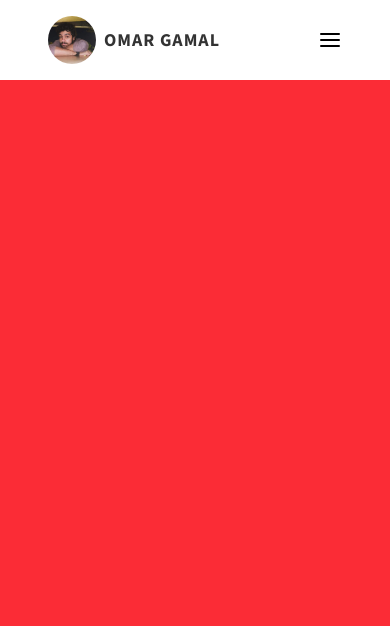
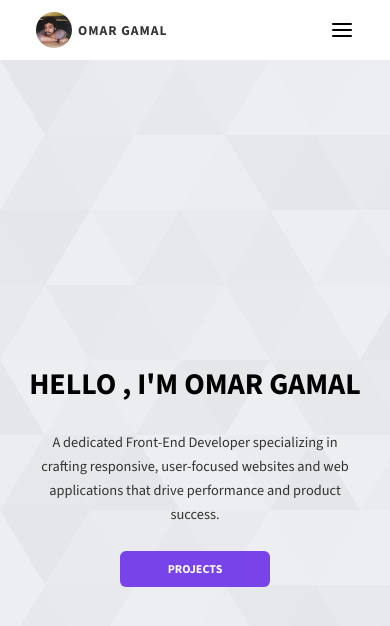
Before and after one commit to omargamal510/omargamal-portfolio, a Next.js app: page / in a window 390 px wide. Shown: the top 626 px of the page. Built offline with nearby package versions, Linux system fonts and the light colour scheme.

Commit message:
[ADD] Hero responsive , type writer custom hook as reusability

```diff
--- a/src/app/globals.css
+++ b/src/app/globals.css
@@ -19,8 +19,30 @@
   --foreground: #171717;
 }
 
+/* Base (mobile first) */
 html {
-  font-size: 16px;
+  font-size: 12px;
+}
+
+/* Tablets and up */
+@media (min-width: 768px) {
+  html {
+    font-size: 14px;
+  }
+}
+
+/* Laptops and up */
+@media (min-width: 1024px) {
+  html {
+    font-size: 16px;
+  }
+}
+
+/* Desktops */
+@media (min-width: 1280px) {
+  html {
+    font-size: 18px;
+  }
 }
 
 /* @theme inline {
@@ -32,6 +54,7 @@ html {
 
 @theme {
   --color-main-purple: #7843e9;
+  --color-main-gray: #333;
   --color-custom-blue: oklch(0.72 0.11 178);
 }
 
@@ -49,6 +72,10 @@ body {
   @apply transition-all duration-300 ease-in-out;
 }
 
+.flex-center {
+  @apply flex items-center justify-center;
+}
+
 .nav-box-shadow {
   box-shadow: 0 10px 100px rgba(0, 0, 0, 0.1);
 }
--- a/src/components/Hero/Hero.tsx
+++ b/src/components/Hero/Hero.tsx
@@ -1,5 +1,34 @@
+import HeroHeader from "@/components/Hero/HeroHeader";
+
 const Hero = () => {
-  return <div className="hero-height-vh bg-red-500"></div>;
+  return (
+    <div
+      style={{
+        backgroundImage: "url('/common-bg.svg')",
+        backgroundPosition: "center center",
+        backgroundRepeat: "no-repeat",
+        backgroundSize: "cover",
+      }}
+      className="hero-height-vh"
+    >
+      <div className="overlay size-full bg-gray-200/70 flex-center flex-col gap-8">
+        <h1 className="text-[2.5rem] text-center font-black uppercase">
+          {/* Hello , I'm Omar Gamal */}
+          <br />
+          <HeroHeader textProp="Hello , I'm Omar Gamal" />
+        </h1>
+        <p className="text-center text-[1.2rem] px-10 text-main-gray leading-8">
+          A dedicated Front-End Developer specializing in crafting responsive,
+          user-focused websites and <br className="hidden md:block" /> web
+          applications that drive performance and product success.
+        </p>
+
+        <button className="bg-main-purple font-bold uppercase text-white px-16 py-3 rounded-lg cursor-pointer">
+          Projects
+        </button>
+      </div>
+    </div>
+  );
 };
 
 export default Hero;
--- /dev/null
+++ b/src/components/Hero/HeroHeader.tsx
@@ -0,0 +1,20 @@
+"use client";
+
+import { useTypeWriter } from "@/hooks/useTypeWriter";
+import { useEffect, useState } from "react";
+
+interface Iprops {
+  textProp: string;
+}
+
+const HeroHeader = ({ textProp = "" }: Iprops) => {
+  const { text } = useTypeWriter(textProp, 50);
+  return (
+    <span>
+      {text}
+      {text.length >= textProp.length ? "" : "|"}
+    </span>
+  );
+};
+
+export default HeroHeader;
--- a/src/components/Navbar/Navbar.tsx
+++ b/src/components/Navbar/Navbar.tsx
@@ -16,7 +16,7 @@ const Navbar = () => {
           decoding="async"
           className="w-12 rounded-full"
         />
-        <h1 className="font-bold tracking-[1px] uppercase transition-300 text-lg text-[#333]">
+        <h1 className="font-bold tracking-[1px] uppercase transition-300 text-lg text-main-gray">
           Omar Gamal
         </h1>
       </Link>
--- /dev/null
+++ b/src/hooks/useTypeWriter.ts
@@ -0,0 +1,26 @@
+import { useEffect, useState } from "react";
+
+export const useTypeWriter = (
+  textProp: string = "Text Placeholder",
+  speed: number = 50
+) => {
+  const [textState, setTextState] = useState<string[]>([]);
+
+  useEffect(() => {
+    setTextState([]);
+    let index: number = 0;
+
+    let interval = setInterval(() => {
+      if (index < textProp.length) {
+        setTextState((prev) => [...prev, textProp[index - 1]]);
+        index++;
+      } else {
+        clearInterval(interval);
+      }
+    }, speed);
+
+    return () => clearInterval(interval);
+  }, [textProp]);
+
+  return { text: textState.join("") };
+};
```
Also changed, not shown: public/common-bg.svg (added), public/desktop-wall.png (added).
